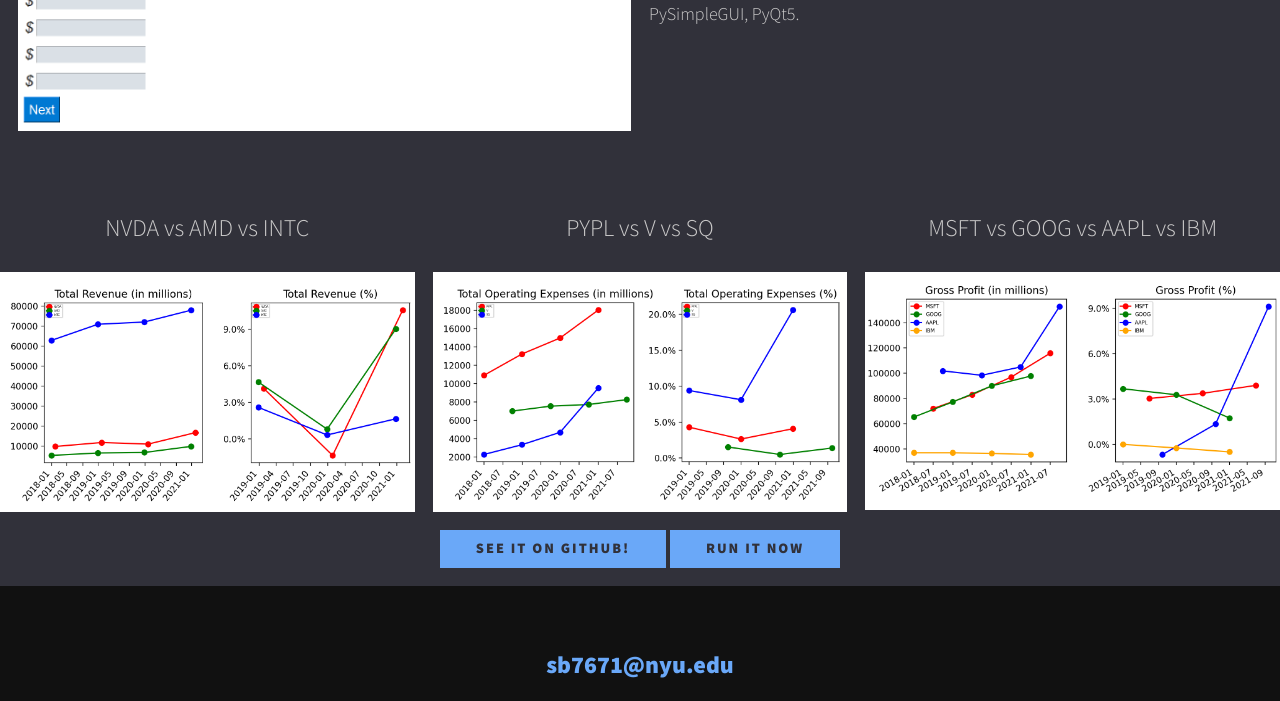
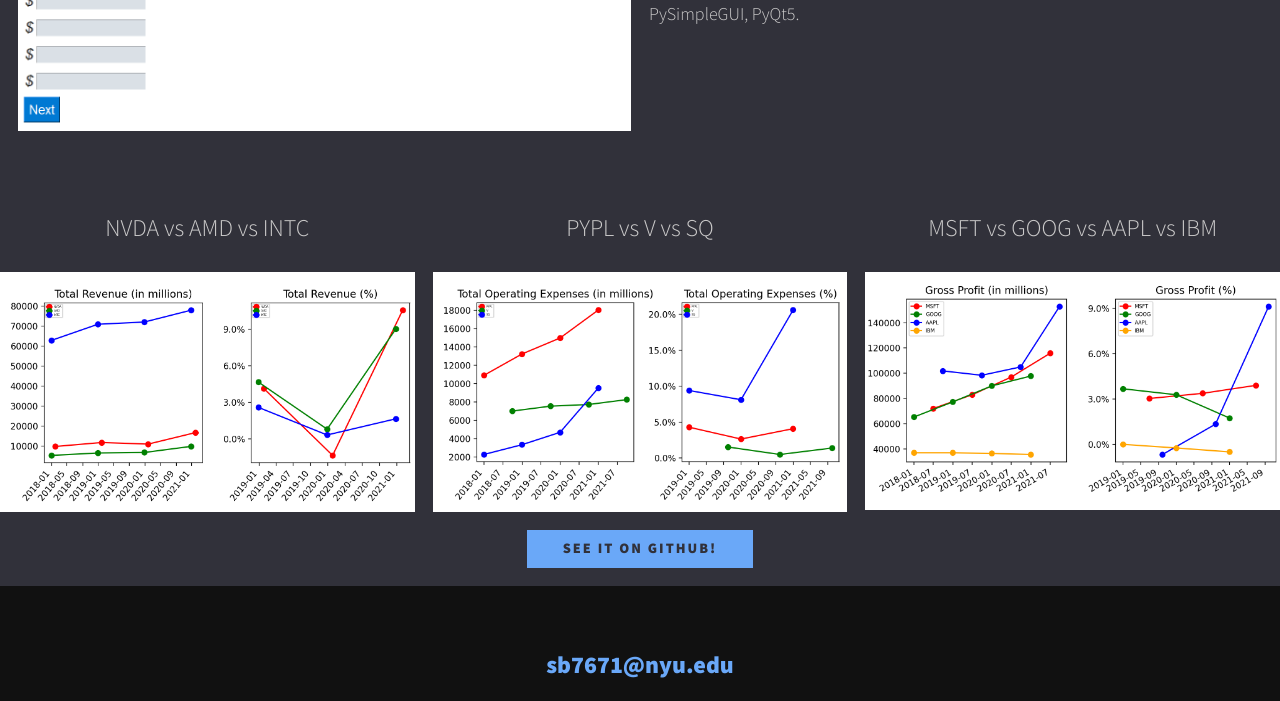
Before and after one commit to sean-balks/sean-balks.github.io, a plain HTML site: page port_item_relative_valuation.html in a window 1280 px wide. Shown: the part 615-1316 px from the top of the page. Drawn offline with nearby package versions, Linux system fonts and the light colour scheme.

Commit message:
Remove "Run it Now" Button
Cannot run Python script directly from terminal due to security issues on the user's end. It would be possible using Flask or another framework, but the entire page up until this point has been developed in HTML/CSS/JS.

```diff
--- a/port_item_relative_valuation.html
+++ b/port_item_relative_valuation.html
@@ -64,7 +64,7 @@
         <!-- Links -->
         <div class="project__link">
             <a href="https://github.com/sean-balks/RelValModel" class="btn">See it on GitHub!</a>
-            <a href="/runGenerator" class="btn">Run it Now</a>
+            <!-- <a href="/runGenerator" class="btn">Run it Now</a> -->
         </div>
 
         <!-- Footer -->
```
